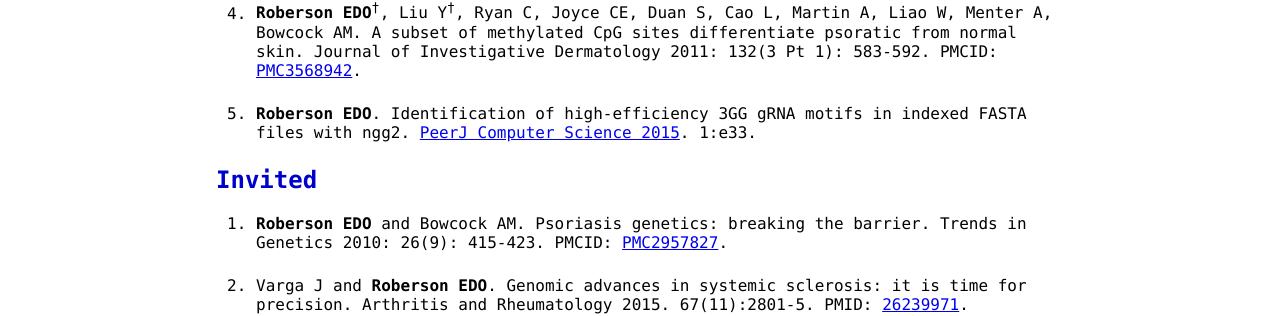
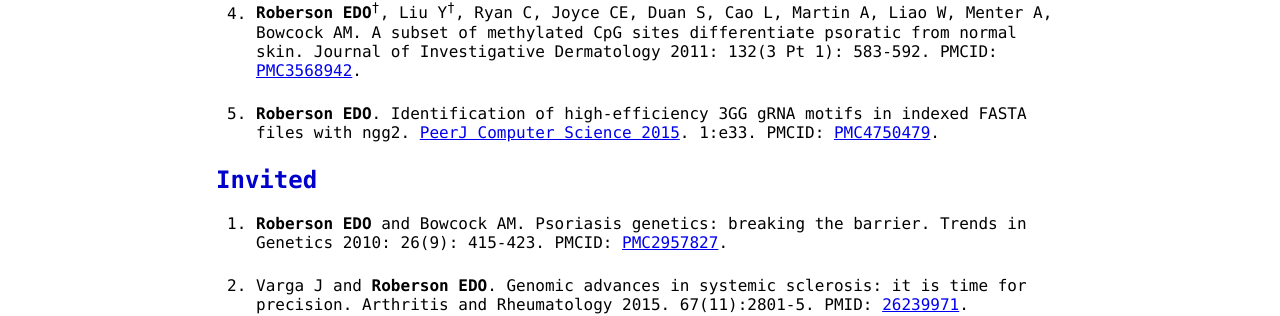
Before and after one commit to RobersonLab/RobersonLab.github.io, a Jekyll site: the page built from eli.md, in a window 1280 px wide. Shown: the part 1479-1795 px from the top of the page. Built offline with Jekyll 4.4.1, drawn with Linux system fonts in a browser that asks for light colours.

Commit message:
Added PMCID for the ngg2 publication

```diff
--- a/eli.md
+++ b/eli.md
@@ -51,7 +51,7 @@ CSRB 10004A<br>
 <li><strong>Roberson EDO</strong>, Wohler ES, Hoover-Fong JE, Lisi E, Stevens EL, Thomas GS, Leonard J, Hamosh A, Pevsner J. Genomic analysis of partial 21q monosomies with variable phenotypes. Eur J Hum Genet. 2010: 19(2): 235-238. PMCID: <a href="http://www.ncbi.nlm.nih.gov/pmc/articles/PMC3025784/">PMC3025784</a>.</li>
 <li>Harbour JW, Onken MD, <strong>Roberson EDO</strong>, Duan S, Cao L, Worley LA, Council ML, Matatall KA, Helms C, Bowcock AM. Frequent mutations of <i>BAP1</i> in metastasizing uveal melanomas. Science 2010: 330(6009): 1410-1413. PMCID: <a href="http://www.ncbi.nlm.nih.gov/pmc/articles/PMC3087380/">PMC3087380</a>.</li>
 <li><strong>Roberson EDO</strong><sup>&dagger;</sup>, Liu Y<sup>&dagger;</sup>, Ryan C, Joyce CE, Duan S, Cao L, Martin A, Liao W, Menter A, Bowcock AM. A subset of methylated CpG sites differentiate psoratic from normal skin. Journal of Investigative Dermatology 2011: 132(3 Pt 1): 583-592. PMCID: <a href="http://www.ncbi.nlm.nih.gov/pmc/articles/PMC3568942/">PMC3568942</a>.</li>
-<li><strong>Roberson EDO</strong>. Identification of high-efficiency 3GG gRNA motifs in indexed FASTA files with ngg2. <a href="https://peerj.com/articles/cs-33.pdf">PeerJ Computer Science 2015</a>. 1:e33.</li>
+<li><strong>Roberson EDO</strong>. Identification of high-efficiency 3GG gRNA motifs in indexed FASTA files with ngg2. <a href="https://peerj.com/articles/cs-33.pdf">PeerJ Computer Science 2015</a>. 1:e33. PMCID: <a href="https://www.ncbi.nlm.nih.gov/pmc/articles/PMC4750479/">PMC4750479</a>.</li>
 </ol>
 
 <h2>Invited</h2>
```
